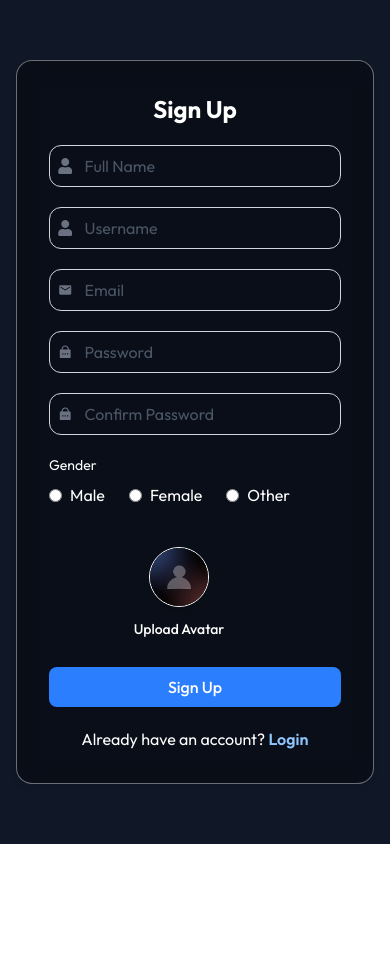
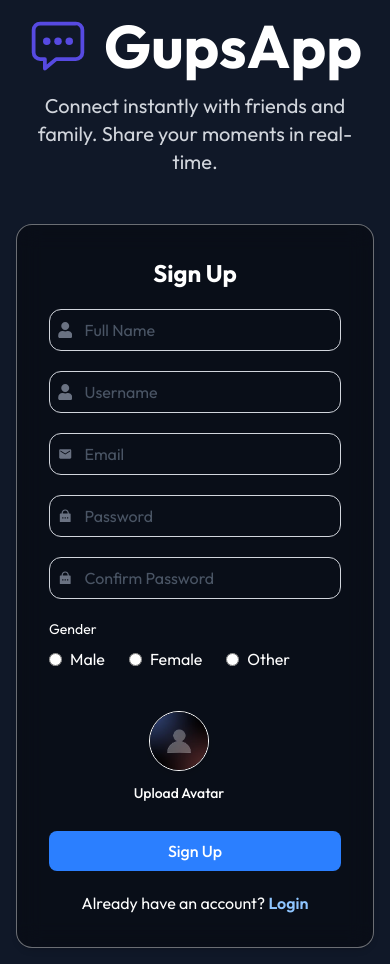
Before and after one commit to RaviKumarYadav15/GupsApp, a React (Vite) app in the folder FRONTEND/: page /signup in a window 390 px wide. Before the commit the page ends 844 px from the top, so only its background shows below. Built offline with nearby package versions, Linux system fonts and the light colour scheme.

Commit message:
Show branding on mobile devices as well

```diff
--- a/FRONTEND/src/pages/auth/Login.jsx
+++ b/FRONTEND/src/pages/auth/Login.jsx
@@ -49,7 +49,7 @@
     <div className='min-h-screen bg-gray-900 flex flex-col md:flex-row items-center justify-center gap-12 p-4'>
 
       {/* Intro/Branding Section */}
-      <div className='text-center md:text-left hidden md:block'>
+      <div className='text-center md:text-left'>
         <div className='flex items-center justify-center md:justify-start gap-4 mb-4'>
           <IoChatboxEllipsesOutline className='text-6xl text-[#574ae2]' />
           <p className='text-6xl font-bold text-white'>GupsApp</p>
--- a/FRONTEND/src/pages/auth/SignUp.jsx
+++ b/FRONTEND/src/pages/auth/SignUp.jsx
@@ -76,7 +76,7 @@
     <div className='min-h-screen bg-gray-900 flex flex-col md:flex-row items-center justify-center gap-12 p-4'>
 
       {/* Intro/Branding Section */}
-      <div className='text-center md:text-left hidden md:block'>
+      <div className='text-center md:text-left'>
         <div className='flex items-center justify-center md:justify-start gap-4 mb-4'>
           <IoChatboxEllipsesOutline className='text-6xl text-[#574ae2]' />
           <p className='text-6xl font-bold text-white'>GupsApp</p>
```
